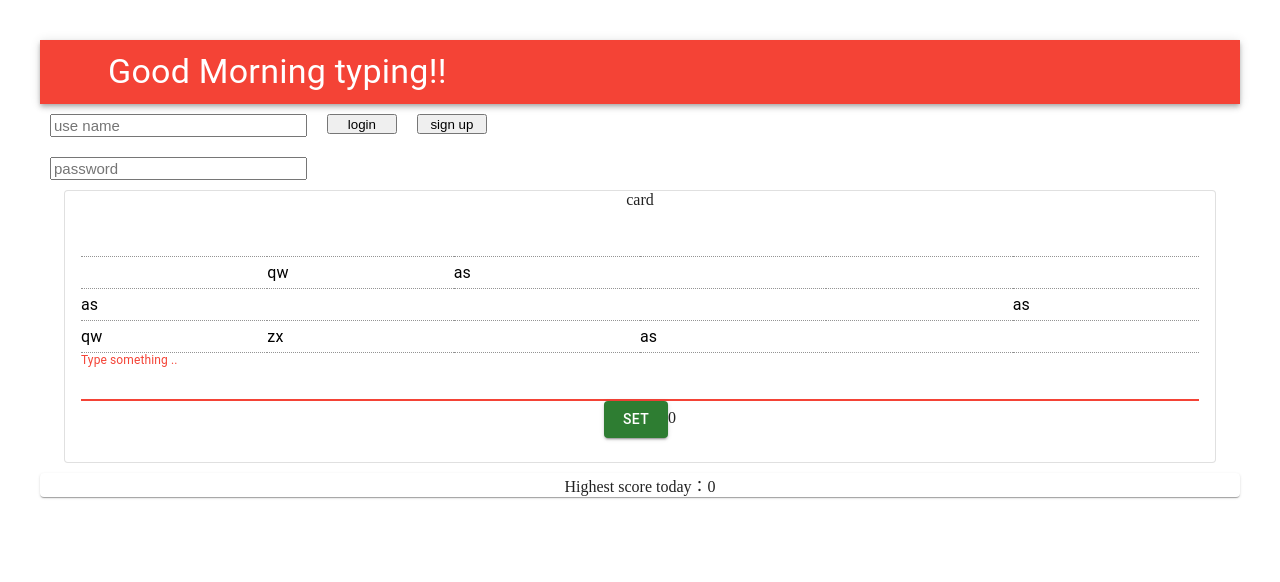
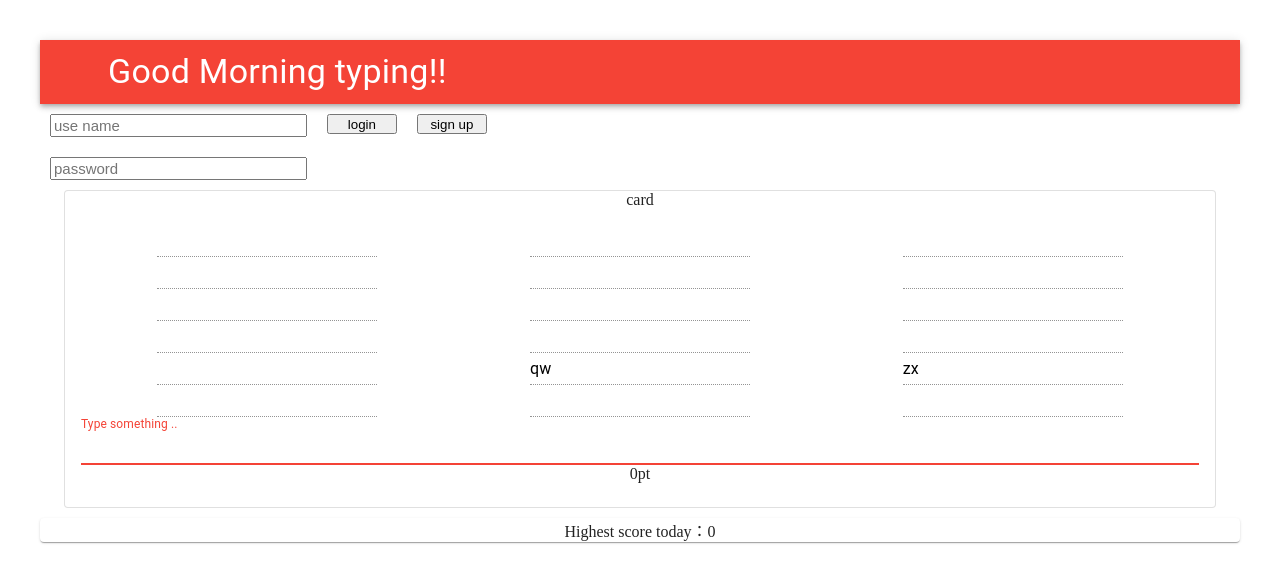
Before and after one commit to Team3-snoppy/wake_up_typing, a React (Vite) app in the folder front/: page / in a window 1280 px wide. Both pictures are taken after a click on the button "GAME START". Shown: the top 582 px of the page. Built offline with nearby package versions, Linux system fonts and the light colour scheme; some icons are missing.

Commit message:
すみません　最後の変更がコミットできてませんでした

```diff
--- a/front/src/Gaming.jsx
+++ b/front/src/Gaming.jsx
@@ -4,24 +4,20 @@ import { loginContext } from './App.jsx';
 import { fetchWithBody, fetchWithoutBody } from './function.js';
 
 const Gaming = ({ setGameState, gameState, setCount, count }) => {
-  const { isLogin, setIsLogin, userInfo, setUserInfo } =
-    useContext(loginContext);
+  const { isLogin } = useContext(loginContext);
+  const [testText, setTestText] =useState([])
 
   const [eleIndex, setEleIndex] = useState(0);
   const [correctText, setCorrectText] = useState('');
 
   const defaultText = ['as', 'zx', 'qw'];
 
-  let testText = [];
-
-  if (isLogin) {
+  if (isLogin && testText.length === 0) {
     fetchWithoutBody('/api/words/personal', 'get').then((data) => {
-      console.log(data.data);
-      testText = data.data.map((item) => item.word);
-      console.log(testText);
+      setTestText(data.data.map((item) => item.word));
     });
-  } else {
-    testText = defaultText;
+  } else if(!isLogin && testText.length === 0){
+    setTestText(defaultText);
   }
 
   useEffect(() => {
@@ -31,16 +27,15 @@ const Gaming = ({ setGameState, gameState, setCount, count }) => {
     setTimeout(() => {
       console.log('3秒経過');
       setGameState(2);
-        }, 10000);
+    }, 30000);
     } else if (gameState === 2) {
       //スコアと今日の日付をポスト
     }
     }
-  }, [gameState, testText]);
+  }, [testText]);
 
-
-  const gridNumber = 24;
-  const gridSize = 2;
+  const gridNumber = 18;
+  const gridSize = 4;
 
   const textFieldRef = useRef(null);
 
@@ -134,10 +129,10 @@ const Gaming = ({ setGameState, gameState, setCount, count }) => {
             inputRef={textFieldRef}
           />
         </Box>
-        <Button variant="contained" color="success" onClick={setQuestion}>
+        {/* <Button variant="contained" color="success" onClick={setQuestion}>
           set
-        </Button>
-        {count}
+        </Button> */}
+        {count}pt
       </CardContent>
     </Card>
   );
```
Lines whose indentation alone changed are shown as unchanged.
